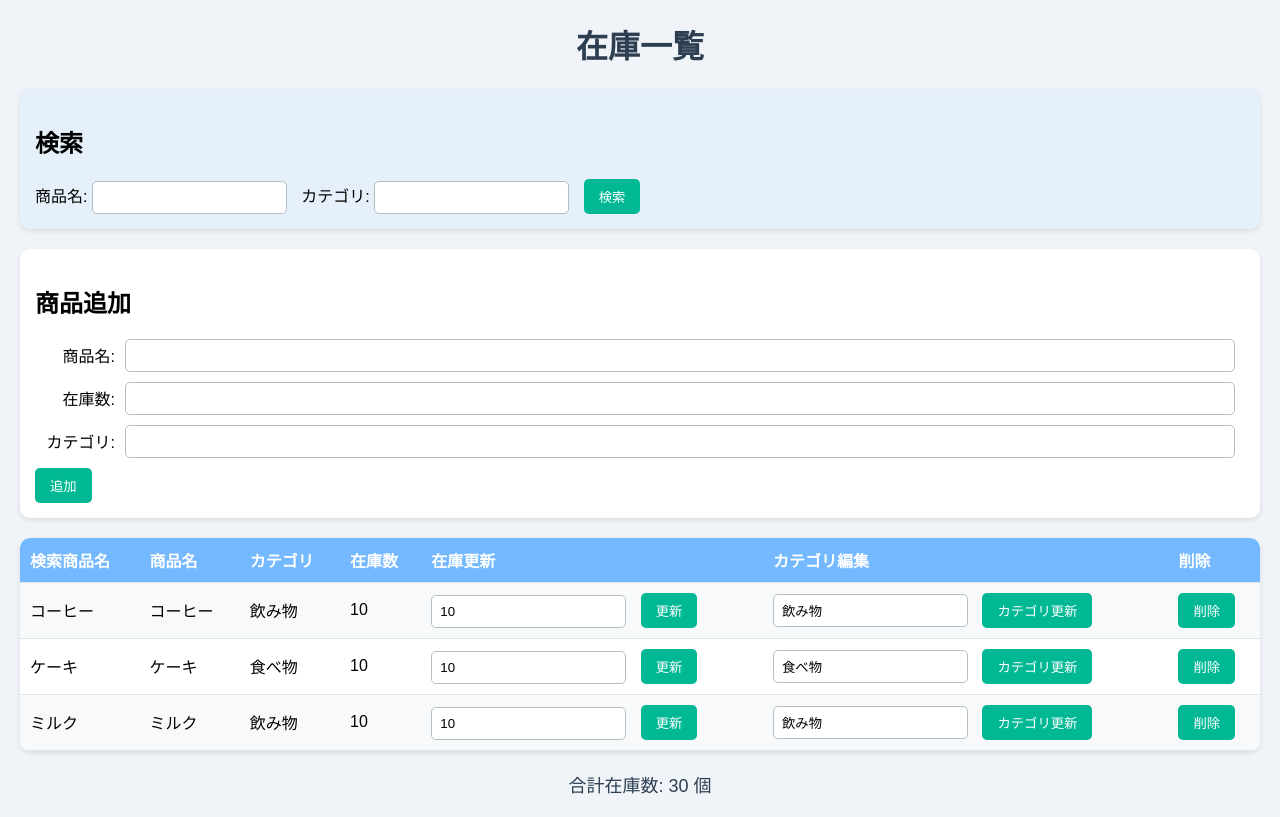
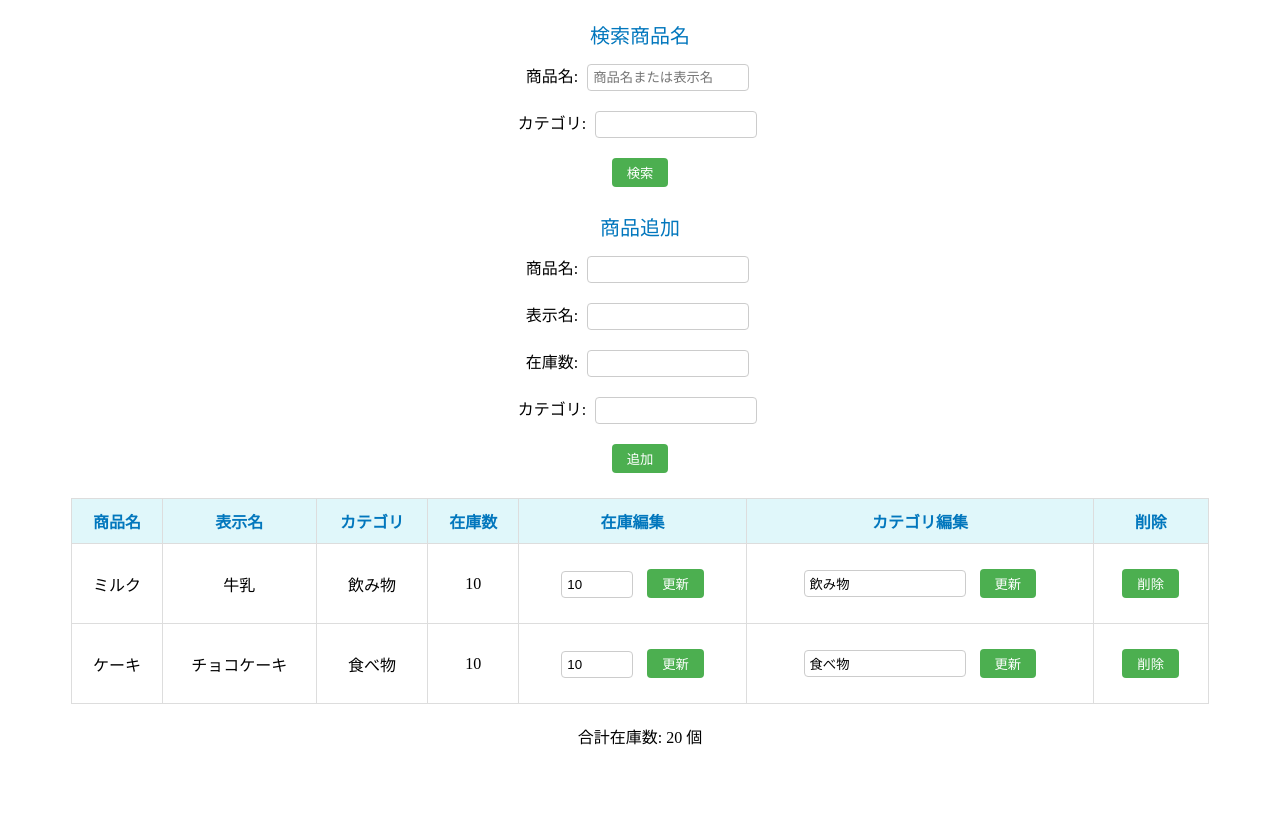
Before and after one commit to Lemon01414/coffee-inventory-app, a Flask app: page / in a window 1280 px wide. After the commit the page ends 745 px from the top, so only its background shows below. Run offline with Flask 3, Linux system fonts and the light colour scheme; data comes from the database, SQL or seed files in the repository.

Commit message:
在庫数編集、低在庫アラート、表示名検索を追加

```diff
--- a/app.py
+++ b/app.py
@@ -3,136 +3,127 @@ import sqlite3
 
 app = Flask(__name__)
 
-# 在庫数の警告閾値（5個未満で警告）
-STOCK_WARNING_THRESHOLD = 5
-
-# データベース接続を管理する関数
 def get_db_connection():
     conn = sqlite3.connect('cafe.db')
     conn.row_factory = sqlite3.Row
     return conn
 
-# データベースを初期化する関数
 def init_db():
+    try:
+        conn = sqlite3.connect('cafe.db')
+        c = conn.cursor()
+        # テーブルを削除して再作成（データのリセット）
+        c.execute('DROP TABLE IF EXISTS items')
+        c.execute('''
+            CREATE TABLE items (
+                id INTEGER PRIMARY KEY AUTOINCREMENT,
+                name TEXT NOT NULL,
+                display_name TEXT,
+                category TEXT,
+                stock INTEGER
+            )
+        ''')
+        # 初期データを挿入（現在の状態に基づく）
+        c.execute("INSERT INTO items (name, display_name, category, stock) VALUES ('ミルク', '牛乳', '飲み物', 10)")
+        c.execute("INSERT INTO items (name, display_name, category, stock) VALUES ('ケーキ', 'チョコケーキ', '食べ物', 10)")
+        conn.commit()
+        print("データベースを初期化しました")
+    except sqlite3.Error as e:
+        print(f"データベース初期化エラー: {e}")
+    finally:
+        conn.close()
+
+@app.route('/')
+def index():
     conn = get_db_connection()
     c = conn.cursor()
-    c.execute('''CREATE TABLE IF NOT EXISTS inventory
-                 (id INTEGER PRIMARY KEY, name TEXT, stock INTEGER)''')
-    c.execute('''CREATE TABLE IF NOT EXISTS items
-                 (item_id INTEGER PRIMARY KEY, item_name TEXT, category TEXT)''')
-    c.execute("INSERT OR IGNORE INTO inventory (id, name, stock) VALUES (1, 'コーヒー', 10)")
-    c.execute("INSERT OR IGNORE INTO inventory (id, name, stock) VALUES (2, 'ケーキ', 5)")
-    c.execute("INSERT OR IGNORE INTO inventory (id, name, stock) VALUES (3, 'ミルク', 20)")
-    c.execute("INSERT OR IGNORE INTO items (item_id, item_name, category) VALUES (1, 'コーヒー', '飲み物')")
-    c.execute("INSERT OR IGNORE INTO items (item_id, item_name, category) VALUES (2, 'ケーキ', '食べ物')")
-    c.execute("INSERT OR IGNORE INTO items (item_id, item_name, category) VALUES (3, 'ミルク', '飲み物')")
-    conn.commit()
+    c.execute('SELECT *, (stock < 5) as low_stock FROM items')
+    items = [
+        {
+            'name': row['name'],
+            'display_name': row['display_name'],
+            'category': row['category'],
+            'stock': row['stock'],
+            'low_stock': row['low_stock']
+        }
+        for row in c.fetchall()
+    ]
+    c.execute('SELECT SUM(stock) as total_stock FROM items')
+    total_stock = c.fetchone()['total_stock'] or 0
     conn.close()
-
-@app.route('/', methods=['GET', 'POST'])
-def home():
-    conn = get_db_connection()
-    c = conn.cursor()
-
-    # 検索パラメータを取得
-    search_name = request.form.get('search_name', '') if request.method == 'POST' else request.args.get('search_name', '')
-    search_category = request.form.get('search_category', '') if request.method == 'POST' else request.args.get('search_category', '')
-
-    # 検索条件を動的に構築
-    query = """
-        SELECT inv.id, inv.name, inv.stock, i.item_name, i.category
-        FROM inventory inv
-        LEFT JOIN items i ON inv.id = i.item_id
-        WHERE 1=1
-    """
-    params = []
-
-    if search_name:
-        query += " AND (i.item_name LIKE ? OR inv.name LIKE ?)"
-        params.extend([f'%{search_name}%', f'%{search_name}%'])
-
-    if search_category:
-        query += " AND i.category LIKE ?"
-        params.append(f'%{search_category}%')
-
-    c.execute(query, params)
-    items = c.fetchall()
-
-    # 在庫数の合計を計算
-    c.execute("SELECT SUM(stock) AS total_stock FROM inventory")
-    total_stock = c.fetchone()['total_stock'] or 0
-
-    # 警告フラグを追加
-    items_with_warning = []
-    for item in items:
-        item_dict = dict(item)  # SQLiteのRowオブジェクトを辞書に変換
-        item_dict['low_stock'] = item['stock'] < STOCK_WARNING_THRESHOLD  # 在庫数が閾値未満か判定
-        items_with_warning.append(item_dict)
-
-    conn.close()
-
-    return render_template('index.html', items=items_with_warning, search_name=search_name, search_category=search_category, total_stock=total_stock)
+    return render_template('index.html', items=items, total_stock=total_stock)
 
 @app.route('/add', methods=['POST'])
 def add_item():
     name = request.form['name']
+    display_name = request.form['display_name']
     stock = int(request.form['stock'])
     category = request.form['category']
-
     conn = get_db_connection()
     c = conn.cursor()
-    c.execute("INSERT INTO inventory (name, stock) VALUES (?, ?)", (name, stock))
-    new_id = c.lastrowid
-    c.execute("INSERT INTO items (item_id, item_name, category) VALUES (?, ?, ?)", (new_id, name, category))
+    c.execute("INSERT INTO items (name, display_name, category, stock) VALUES (?, ?, ?, ?)",
+              (name, display_name, category, stock))
     conn.commit()
     conn.close()
+    return redirect(url_for('index'))
 
-    return redirect(url_for('home'))
-
-@app.route('/update/<int:item_id>', methods=['POST'])
-def update_item(item_id):
-    stock = int(request.form['stock'])
-
+@app.route('/search', methods=['POST'])
+def search():
+    search_name = request.form['name']
+    search_category = request.form['category']
     conn = get_db_connection()
     c = conn.cursor()
-    c.execute("UPDATE inventory SET stock = ? WHERE id = ?", (stock, item_id))
+    query = "SELECT *, (stock < 5) as low_stock FROM items WHERE 1=1"
+    params = []
+    if search_name:
+        query += " AND (name LIKE ? OR display_name LIKE ?)"
+        params.extend(['%' + search_name + '%', '%' + search_name + '%'])
+    if search_category:
+        query += " AND category LIKE ?"
+        params.append('%' + search_category + '%')
+    c.execute(query, params)
+    items = [
+        {
+            'name': row['name'],
+            'display_name': row['display_name'],
+            'category': row['category'],
+            'stock': row['stock'],
+            'low_stock': row['low_stock']
+        }
+        for row in c.fetchall()
+    ]
+    conn.close()
+    return render_template('index.html', items=items)
+
+@app.route('/update_category/<name>', methods=['POST'])
+def update_category(name):
+    category = request.form['category']
+    conn = get_db_connection()
+    c = conn.cursor()
+    c.execute("UPDATE items SET category = ? WHERE name = ?", (category, name))
     conn.commit()
     conn.close()
+    return redirect(url_for('index'))
 
-    return redirect(url_for('home'))
-
-@app.route('/delete/<int:item_id>', methods=['POST'])
-def delete_item(item_id):
+@app.route('/update_stock/<name>', methods=['POST'])
+def update_stock(name):
+    stock = int(request.form['stock'])
     conn = get_db_connection()
     c = conn.cursor()
-    c.execute("DELETE FROM inventory WHERE id = ?", (item_id,))
-    c.execute("DELETE FROM items WHERE item_id = ?", (item_id,))
+    c.execute("UPDATE items SET stock = ? WHERE name = ?", (stock, name))
     conn.commit()
     conn.close()
+    return redirect(url_for('index'))
 
-    return redirect(url_for('home'))
-
-@app.route('/edit_category/<int:item_id>', methods=['POST'])
-def edit_category(item_id):
-    category = request.form['category']
-
+@app.route('/delete/<name>', methods=['POST'])
+def delete(name):
     conn = get_db_connection()
     c = conn.cursor()
-    c.execute("SELECT * FROM items WHERE item_id = ?", (item_id,))
-    item = c.fetchone()
-    if item:
-        c.execute("UPDATE items SET category = ? WHERE item_id = ?", (category, item_id))
-    else:
-        c.execute("SELECT name FROM inventory WHERE id = ?", (item_id,))
-        inv_item = c.fetchone()
-        if inv_item:
-            name = inv_item['name']
-            c.execute("INSERT INTO items (item_id, item_name, category) VALUES (?, ?, ?)", (item_id, name, category))
+    c.execute("DELETE FROM items WHERE name = ?", (name,))
     conn.commit()
     conn.close()
+    return redirect(url_for('index'))
 
-    return redirect(url_for('home'))
-
-if __name__ == '__main__':
+if __name__ == "__main__":
     init_db()
     app.run(debug=True)
--- a/templates/index.html
+++ b/templates/index.html
@@ -1,199 +1,108 @@
 <!DOCTYPE html>
 <html>
 <head>
-    <title>コーヒーショップ在庫管理</title>
+    <title>在庫管理アプリ</title>
     <style>
-        body {
-            font-family: Arial, sans-serif;
-            background-color: #f0f4f8;
-            margin: 20px;
+        p { text-align: center; color: #2e7d32; font-size: 18px; }
+        table { width: 90%; margin: 20px auto; border-collapse: collapse; font-size: 16px; }
+        th, td { padding: 10px; border: 1px solid #ddd; text-align: center; }
+        th { background-color: #e0f7fa; color: #0277bd; }
+        .low-stock { background-color: #ffccbc; color: #d32f2f; }
+        form { margin: 10px auto; text-align: center; }
+        input[type="text"], input[type="number"] { padding: 5px; margin: 5px; border: 1px solid #ccc; border-radius: 4px; width: 150px; }
+        input[type="submit"] { padding: 5px 15px; background-color: #4caf50; color: white; border: none; border-radius: 4px; cursor: pointer; margin: 5px; }
+        input[type="submit"]:hover { background-color: #45a049; }
+        div { margin: 10px 0; }
+    </style>
+    <script>
+        window.onload = function() {
+            const items = {{ items | tojson }};
+            let lowStockItems = items.filter(item => item.low_stock);
+            if (lowStockItems.length > 0) {
+                let message = "以下の商品の在庫が少なくなっています:\n";
+                lowStockItems.forEach(item => {
+                    message += `${item.display_name || item.name}: ${item.stock}個\n`;
+                });
+                alert(message);
             }
-        h1 {
-            color: #2c3e50;
-            text-align: center;
-        }
-        .form-container {
-            margin: 20px 0;
-            padding: 15px;
-            background-color: #ffffff;
-            border-radius: 10px;
-            box-shadow: 0 2px 5px rgba(0, 0, 0, 0.1);
-        }
-        .search-container {
-            margin: 20px 0;
-            padding: 15px;
-            background-color: #e6f0fa;
-            border-radius: 10px;
-            box-shadow: 0 2px 5px rgba(0, 0, 0, 0.1);
-        }
-        .form-container form {
-            display: flex;
-            flex-direction: column;
-            gap: 10px;
-        }
-        .form-container .form-group {
-            display: flex;
-            align-items: center;
-            gap: 10px;
-        }
-        .form-container label {
-            width: 80px;
-            text-align: right;
-        }
-        .form-container input[type="text"],
-        .form-container input[type="number"] {
-            flex: 1;
-            padding: 8px;
-            border: 1px solid #b2bec3;
-            border-radius: 5px;
-        }
-        .form-container input[type="submit"] {
-            align-self: flex-start;
-            padding: 8px 15px;
-            border: none;
-            border-radius: 5px;
-            background-color: #00b894;
-            color: #ffffff;
-            cursor: pointer;
-            transition: background-color 0.3s;
-        }
-        .form-container input[type="submit"]:hover {
-            background-color: #009875;
-        }
-        table {
-            width: 100%;
-            border-collapse: collapse;
-            background-color: #ffffff;
-            border-radius: 10px;
-            overflow: hidden;
-            box-shadow: 0 2px 5px rgba(0, 0, 0, 0.1);
-        }
-        th, td {
-            padding: 10px;
-            text-align: left;
-            border-bottom: 1px solid #dfe6e9;
-        }
-        th {
-            background-color: #74b9ff;
-            color: #ffffff;
-        }
-        tr:nth-child(even) {
-            background-color: #f8f9fa;
-        }
-        .low-stock {
-            background-color: #ffe6e6;
-            color: #e74c3c;
-            font-weight: bold;
-        }
-        input[type="text"], input[type="number"] {
-            padding: 8px;
-            border: 1px solid #b2bec3;
-            border-radius: 5px;
-            margin-right: 10px;
-        }
-        input[type="submit"] {
-            padding: 8px 15px;
-            border: none;
-            border-radius: 5px;
-            background-color: #00b894;
-            color: #ffffff;
-            cursor: pointer;
-            transition: background-color 0.3s;
-        }
-        input[type="submit"]:hover {
-            background-color: #009875;
-        }
-        .delete-btn {
-            background-color: #ff7675;
-        }
-        .delete-btn:hover {
-            background-color: #d63031;
-        }
-        .category-btn {
-            background-color: #fdcb6e;
-        }
-        .category-btn:hover {
-            background-color: #e8b923;
-        }
-    </style>
+        };
+    </script>
 </head>
 <body>
-    <h1>在庫一覧</h1>
+    <div style="margin-top: 20px; text-align: center; font-size: 20px; color: #0277bd;">
+        検索商品名
+    </div>
+    <form action="{{ url_for('search') }}" method="post">
+        <div>
+            商品名: <input type="text" name="name" placeholder="商品名または表示名">
+        </div>
+        <div>
+            カテゴリ: <input type="text" name="category">
+        </div>
+        <div>
+            <input type="submit" value="検索">
+        </div>
+    </form>
 
-    <!-- 検索フォーム -->
-    <div class="search-container">
-        <h2>検索</h2>
-        <form action="{{ url_for('home') }}" method="POST">
-            <label>商品名: <input type="text" name="search_name" value="{{ search_name }}"></label>
-            <label>カテゴリ: <input type="text" name="search_category" value="{{ search_category }}"></label>
-            <input type="submit" value="検索">
+    <div style="margin-top: 20px; text-align: center; font-size: 20px; color: #0277bd;">
+        商品追加
+    </div>
+    <form action="{{ url_for('add_item') }}" method="post">
+        <div>
+            商品名: <input type="text" name="name">
+        </div>
+        <div>
+            表示名: <input type="text" name="display_name">
+        </div>
+        <div>
+            在庫数: <input type="number" name="stock">
+        </div>
+        <div>
+            カテゴリ: <input type="text" name="category">
+        </div>
+        <div>
+            <input type="submit" value="追加">
+        </div>
     </form>
-    </div>
 
-    <!-- 商品追加フォーム -->
-    <div class="form-container">
-        <h2>商品追加</h2>
-        <form action="{{ url_for('add_item') }}" method="POST">
-            <div class="form-group">
-                <label>商品名:</label>
-                <input type="text" name="name" required>
-            </div>
-            <div class="form-group">
-                <label>在庫数:</label>
-                <input type="number" name="stock" required>
-            </div>
-            <div class="form-group">
-                <label>カテゴリ:</label>
-                <input type="text" name="category" required>
-            </div>
-            <input type="submit" value="追加">
-        </form>
-    </div>
-
-    <!-- 在庫一覧 -->
-    {% if items|length == 0 %}
-        <p style="text-align: center; color: #e74c3c;">該当する商品がありません</p>
-    {% else %}
     <table>
         <tr>
-                <th>検索商品名</th>
             <th>商品名</th>
+            <th>表示名</th>
             <th>カテゴリ</th>
             <th>在庫数</th>
-                <th>在庫更新</th>
+            <th>在庫編集</th>
             <th>カテゴリ編集</th>
             <th>削除</th>
         </tr>
         {% for item in items %}
         <tr {% if item.low_stock %}class="low-stock"{% endif %}>
             <td>{{ item.name }}</td>
-                <td>{{ item.item_name if item.item_name else item.name }}</td>
-                <td>{{ item.category if item.category else '未設定' }}</td>
+            <td>{{ item.display_name if item.display_name else item.name }}</td>
+            <td>{{ item.category if item.category else '-' }}</td>
             <td>{{ item.stock }}</td>
             <td>
-                    <form action="{{ url_for('update_item', item_id=item.id) }}" method="POST">
-                        <input type="number" name="stock" value="{{ item.stock }}" required>
+                <form action="{{ url_for('update_stock', name=item.name) }}" method="post">
+                    <input type="number" name="stock" value="{{ item.stock }}" style="width: 60px;">
                     <input type="submit" value="更新">
                 </form>
             </td>
             <td>
-                    <form action="{{ url_for('edit_category', item_id=item.id) }}" method="POST">
-                        <input type="text" name="category" value="{{ item.category if item.category else '未設定' }}" required>
-                        <input type="submit" value="カテゴリ更新" class="category-btn">
+                <form action="{{ url_for('update_category', name=item.name) }}" method="post">
+                    <input type="text" name="category" value="{{ item.category }}">
+                    <input type="submit" value="更新">
                 </form>
             </td>
             <td>
-                    <form action="{{ url_for('delete_item', item_id=item.id) }}" method="POST">
-                        <input type="submit" value="削除" class="delete-btn" onclick="return confirm('本当に削除しますか？');">
+                <form action="{{ url_for('delete', name=item.name) }}" method="post">
+                    <input type="submit" value="削除">
                 </form>
             </td>
         </tr>
         {% endfor %}
     </table>
-    {% endif %}
 
-    <!-- 合計在庫数 -->
-    <div style="margin-top: 20px; text-align: center; font-size: 18px; color: #2c3e50;">
+    <div style="margin-top: 10px; text-align: center;">
         合計在庫数: {{ total_stock }} 個
     </div>
 </body>
```
Also changed, not shown: cafe.db. Lines whose indentation alone changed are shown as unchanged.
